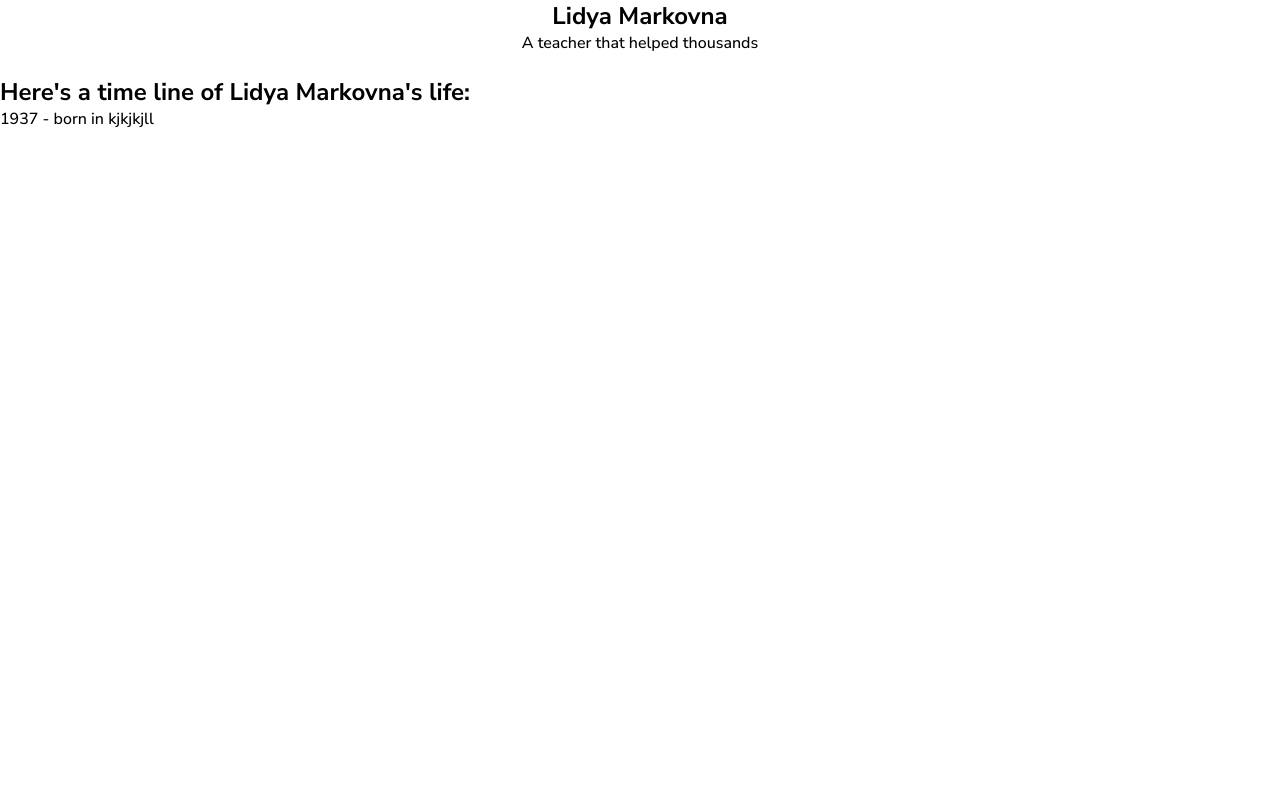
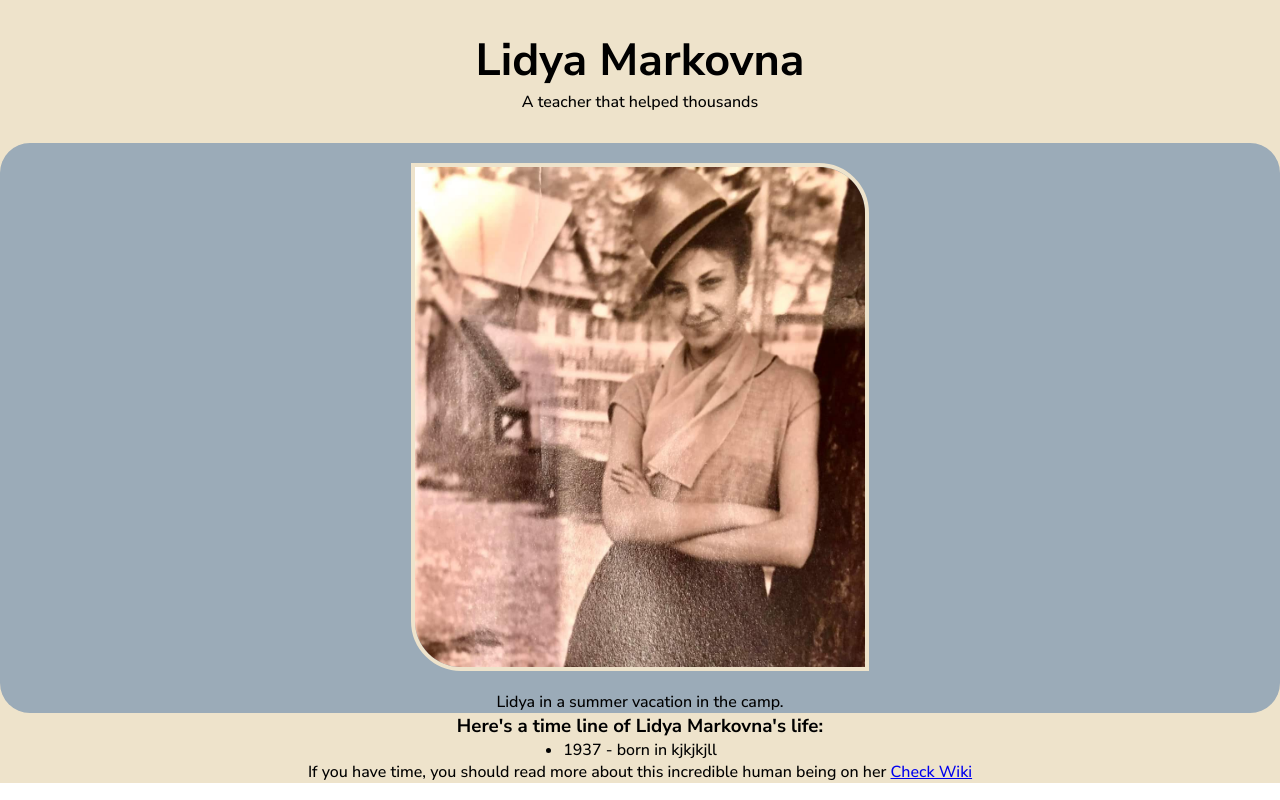
Before and after one commit to HollowZll/Lidya-Markovna, a plain HTML site: page index.html in a window 1280 px wide. Drawn offline with Linux system fonts and the light colour scheme.

Commit message:
General layout and free code passed

```diff
--- a/index.html
+++ b/index.html
@@ -11,23 +11,29 @@
  <main id="main">
 
   <div id="title">
-    <h2>Lidya Markovna</h2>
+    <h1>Lidya Markovna</h1>
     <p> A teacher that helped thousands</p>
   </div>
 
   <div id="img-div">
-    <img src="" alt="" id="image">
-    <p id="img-caption"></p>
+    <img src="./images/for tribute page.jpeg" alt="Lidya Markovna" id="image">
+    <div id="img-caption">
+        <p>Lidya in a summer vacation in the camp.</p>
+
+    </div>
+
   </div>
 
 
 <figure id="tribute-info">
-<h2>Here's a time line of Lidya Markovna's life:</h2>
+<h3>Here's a time line of Lidya Markovna's life:</h3>
   <ul>
     <li>1937 - born in kjkjkjll</li>
   </ul>
+  <p>If you have time, you should read more about this incredible human being on her <a href="https://www.wikipedia.org/" id="tribute-link" target="_blank">Check Wiki</a></p>
+</figure>
 
-</figure>
+
 
  </main>
 
--- a/styles/styles.scss
+++ b/styles/styles.scss
@@ -12,10 +12,51 @@ $font: 'Nunito Sans', sans-serif;
     font-family: $font;
 }
 
+h1 {
+    font-size: 45px;
+}
+
 
 #title {
     display: flex;
     flex-direction: column;
     justify-content: center;
     align-items: center;
+    padding: 30px;
 }
+
+#main {
+    background-color: $color-2;
+    height: 100%;
+    width: 100%;
+}
+
+
+#img-div {
+    display: flex;
+    flex-direction: column;
+    align-items: center;
+    background-color: $color-1;
+    border-radius: 30px;
+}
+
+
+#image {
+    height: 500px;
+    max-width: 450px;
+    border-radius: 50px;
+    border-top-left-radius: 0px;
+    border-bottom-right-radius: 0px;
+    border: 4px solid $color-2;
+    margin: 20px;
+}
+
+#tribute-info {
+    display: flex;
+    flex-direction: column;
+    align-items: center;
+}
+
+#tribute-link {
+    :target
+}
```
Also changed, not shown: styles/styles.css, 2 other files.
